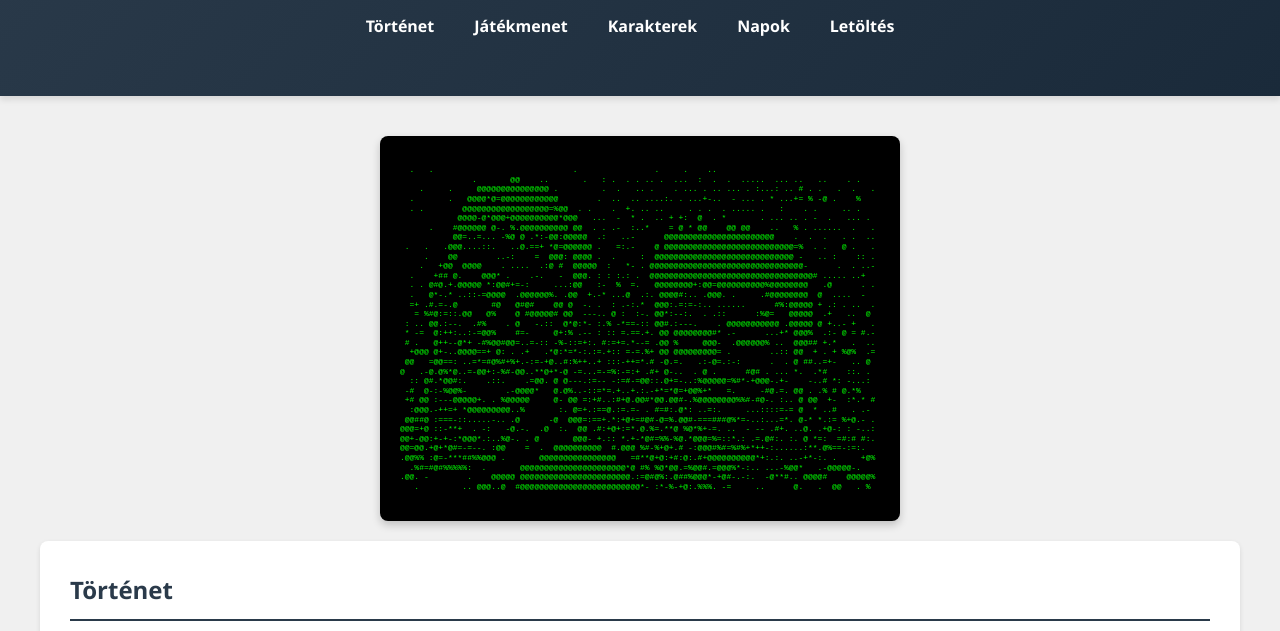
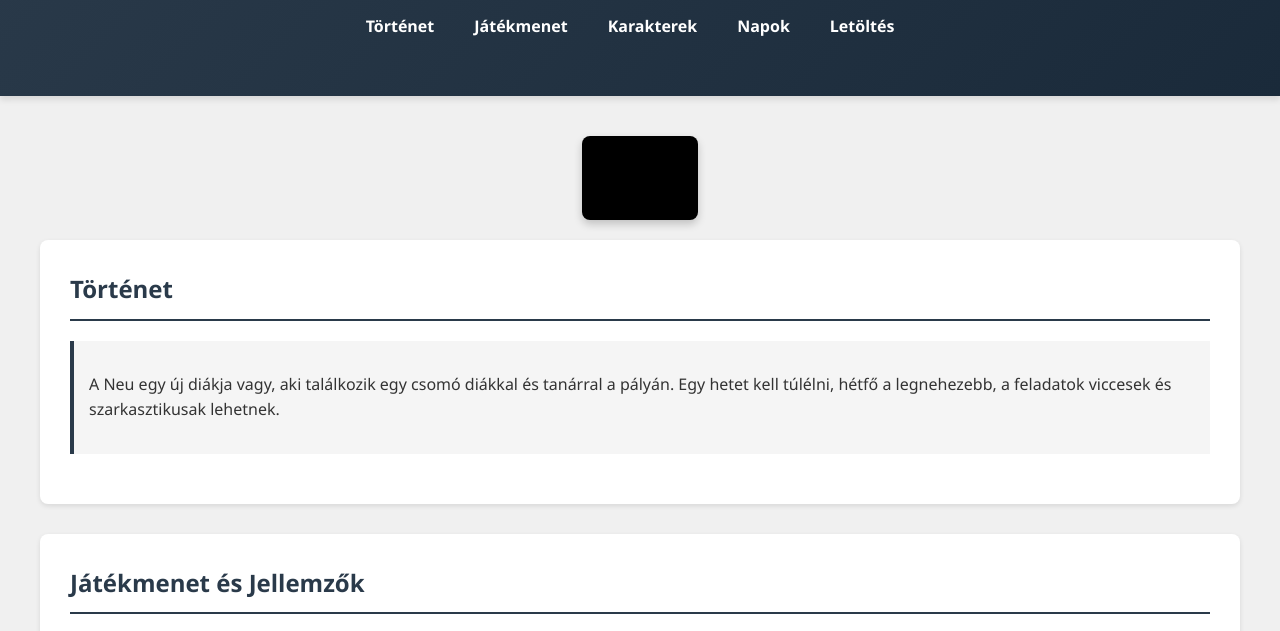
Before and after one commit to CsPS0/Neumann-Survival-Week, a plain HTML site: page WEB/index.html in a window 1280 px wide. Shown: the part 121-752 px from the top of the page. Drawn offline with Linux system fonts and the light colour scheme.

Commit message:
Update index.html

```diff
--- a/WEB/index.html
+++ b/WEB/index.html
@@ -1,5 +1,6 @@
 <!DOCTYPE html>
 <html lang="hu">
+
 <head>
     <meta charset="UTF-8">
     <meta name="viewport" content="width=device-width, initial-scale=1.0">
@@ -7,6 +8,7 @@
     <link rel="stylesheet" href="CSS/style.css">
     <link rel="stylesheet" href="https://cdnjs.cloudflare.com/ajax/libs/font-awesome/6.0.0/css/all.min.css">
 </head>
+
 <body class="light-mode">
     <header>
         <div class="container">
@@ -37,43 +39,9 @@
     <div class="container">
         <div class="ascii-art-container">
             <div class="ascii-art">
-  .   .                             .                .     .    ..
-               .       @@    ..       .   : .  . . .. .  ...  :  .  .  .....  ... ..   ..    . .
-    .     .     @@@@@@@@@@@@@@@ .         .  .   .. .    . ... . .. ... . :...: .. # . .   .  .   .
-  .       .   @@@@*@=@@@@@@@@@@@@        .  ..  .. ....:. . ...+-..  - ... . * ...+= % -@ .    %
-  . .        @@@@@@@@@@@@@@@@@@=%@@  . .    .  +. .. ..     . . .  . ..... .   :    . .     .. .
-            @@@@-@*@@@+@@@@@@@@@@*@@@   ...  -  * .  .. + +:  @  . *       . ... .. . -  .   ... .
-      .    #@@@@@@ @-. %.@@@@@@@@@@ @@  . . .-  :..*    = @ * @@    @@ @@    ..   % . ......  .   .
-           @@=..=... -%@ @ .*:-@@:@@@@@  .:   ..-      @@@@@@@@@@@@@@@@@@@@@@@    .  .  .   . .  ..
- .   .   .@@@....::.   ..@.==+ *@=@@@@@@ .   =:.-    @ @@@@@@@@@@@@@@@@@@@@@@@@@@@=%  . .   @ .   .
-     .    @@        ..-:    =  @@@: @@@@ .  .     :  @@@@@@@@@@@@@@@@@@@@@@@@@@@@@ -   .. :    :: .
-    .   +@@  @@@@    . ....  .:@ #  @@@@@  :   *- . @@@@@@@@@@@@@@@@@@@@@@@@@@@@@@@@-      .  . ..-
-  .    +## @.    @@@* .    .-.   -  @@@. : : :.: .  @@@@@@@@@@@@@@@@@@@@@@@@@@@@@@@@@@# ..... ..+
-  . . @#@.+.@@@@@ *:@@#+=-:     ...:@@   :-  %  =.   @@@@@@@@+:@@=@@@@@@@@@@%@@@@@@@@   .@      . .
-  .   @*-.* ..::-=@@@@  .@@@@@@%. .@@  +.-* ...@  .:. @@@@#:.. .@@@. .     .#@@@@@@@@  @  ....  -
-  =+ .#.=-.@       #@   @#@#    @@ @  -. .  : .-:.*  @@@:.=:=-:.. ......      #%:@@@@@ + .: . ..  .
-   = %#@:=::.@@   @%    @ #@@@@@# @@  ---.. @ :  :-. @@*:--:.  . .::      :%@=   @@@@@  .+   ..  @
- : .. @@.:--.  .#%    . @   -.::  @*@:*- :.% -*==-:: @@#.:---.    . @@@@@@@@@@@ .@@@@@ @ +..- +   .
- * -=  @:++:..:-=@@%    #=-     @+:% .-- : :: =.==.+. @@ @@@@@@@@#* .-      ...+* @@@%  .:- @ = #.-
- # .   @++--@*+ -#%@@#@@=..=-:: -%-::=+:. #:=+=.*--= .@@ %     @@@-  .@@@@@@% ..  @@@## +.*   .  ..
-  +@@@ @+-..@@@@==+ @: . .+   .*@:*=*-:.:=.+:: =-=.%+ @@ @@@@@@@@@= .        ..:: @@  + . + %@%  .=
- @@   =@@==: ..=*=#@%#+%+.-:=-+@..#:%++..+ :::-++=*.# -@.=.   .:-@=.:-:      .  . @ ##..=+-   .. @
-@   .-@.@%*@..=-@@+:-%#-@@..**@+*-@ -=...=-=%:-=:+ .#+ @-..  . @ .      #@# . ... *.  .*#    ::. .
-  :: @#.*@@#:.    .::.    .=@@. @ @---.:=-- -:=#-=@@::.@+=-..:%@@@@@=%#*-+@@@-.+-    -..# *: -...:
- -#  @-:-%@@%-        .-@@@@*   @.@%..-::=*=.+..+.:.-+*=*@=+@@%+*   =.     -#@.=. @@ . .% # @.*%
- +# @@ :---@@@@@+. . %@@@@@     @- @@ =:+#..:#+@.@@#*@@.@@#-.%@@@@@@@@%%#-#@-. :.. @ @@  +-  :*.* #
-  :@@@.-++=+ *@@@@@@@@@..%       :. @=+.:==@.:=.=- . #=#:.@*: ..=:.     ...::::=-= @  * ..#   . .-
- @@##@ :===-::.....-.. .@      -@  @@@=:==+.*:+@+=#@#-@=%.@@#-===###@%*=-..:...=*. @-* *.:= %+@.- .
-@@@=+@ ::-**+  . -:   -@.-.  .@  :.  @@ .#:+@+:=*.@.%=.**@ %@*%+-=. ..  - -- .#+. ..@. .+@-: : -..:
-@@+-@@:+-+-:*@@@*.:..%@-. . @       @@@- +.:: *.+-*@#=%%-%@.*@@@=%=::*.: .=.@#:. :. @ *=:  =#:# #:.
-@@=@@.+@+*@#=-=--. :@@    =  .  @@@@@@@@@@  #.@@@ %#-%+@+.# -:@@@#%#=%#%+*++-:......:**.@%==-:=:.
-.@@%% :@=-***##%%@@@ .       @@@@@@@@@@@@@@@@   =#**@+@:+#:@:.#+@@@@@@@@@@*+:.:. ..-+*-:. .     +@%
-  .%#=#@#%%%%%:  .       @@@@@@@@@@@@@@@@@@@@@@*@ #% %@*@@.=%@@#.=@@@%*-:.. ...-%@@*   .-@@@@@-.
-.@@. -        .    @@@@@ @@@@@@@@@@@@@@@@@@@@@@@.:=@#@%:.@##%@@@*-+@#-.-:.  -@**#.. @@@@#    @@@@@%
-   .         .. @@@..@  #@@@@@@@@@@@@@@@@@@@@@@@@@*- :*-%-+@:.%%%. -=     ..      @.   .  @@   . %
+                <pre>
             </div>
         </div>
-
         <section id="story">
             <h2>Történet</h2>
             <div class="story-box">
@@ -129,12 +97,6 @@
                     <h3>Branyó</h3>
                     <p>Fábián Barna</p>
                 </div>
-                <!--
-                <div class="character-card">
-                    <h3>Mező</h3>
-                    <p>Mező György</p>
-                </div>
-                -->
                 <div class="character-card">
                     <h3>Peta</h3>
                     <p>Sátori Péter</p>
```
